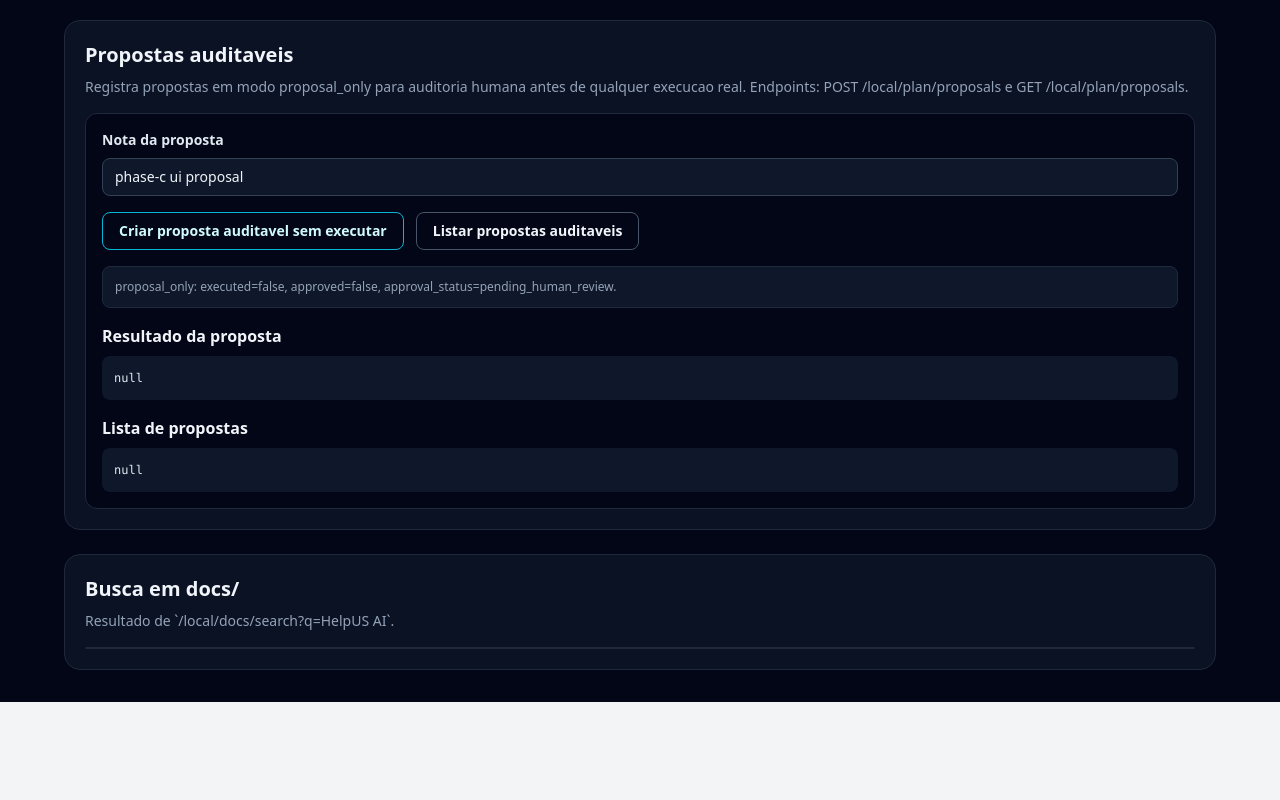
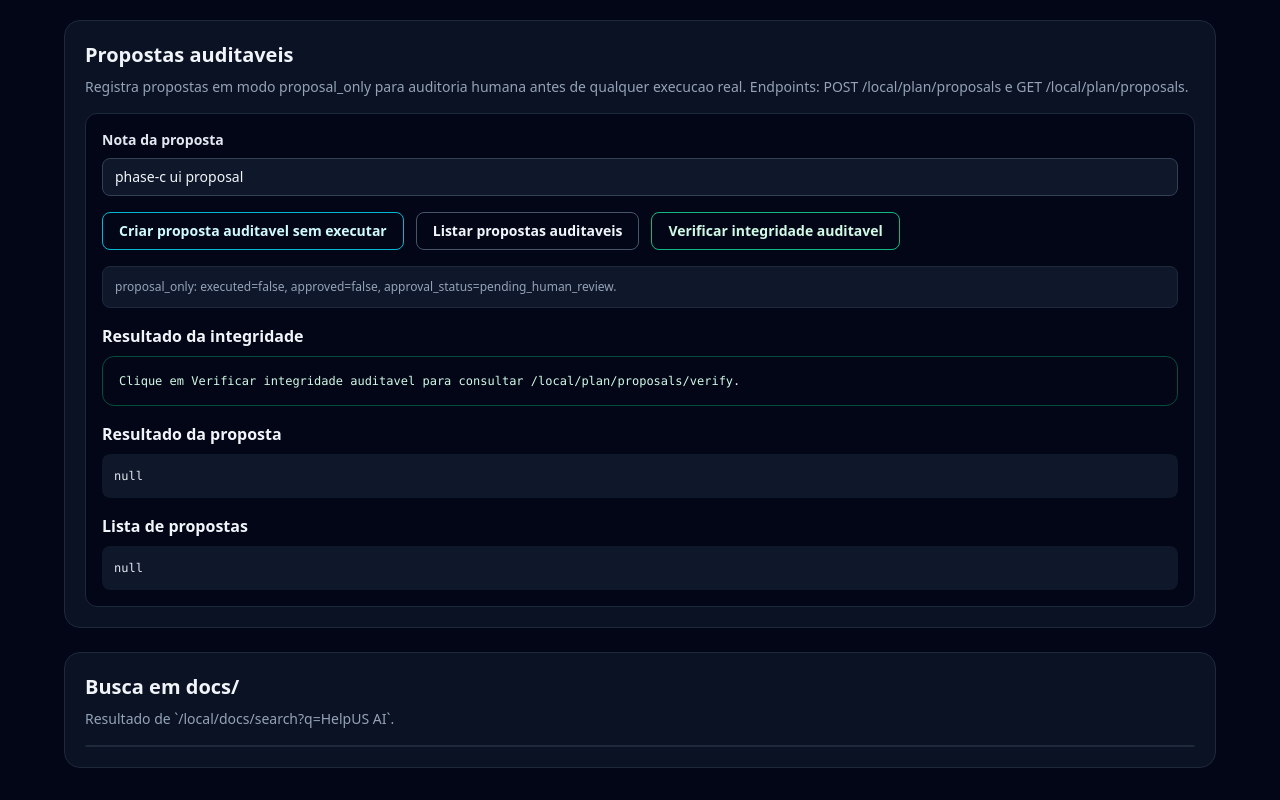
Before and after one commit to HelpUSA/helpus-ai, a Next.js app in the folder frontend/: page /admin/local in a window 1280 px wide. Shown: the part 1363-2163 px from the top of the page. Before the commit the page ends 2065 px from the top, so only its background shows below. Built offline with nearby package versions, Linux system fonts and the light colour scheme.

Commit message:
feat: show local audit integrity in admin

```diff
--- a/frontend/src/app/admin/local/page.tsx
+++ b/frontend/src/app/admin/local/page.tsx
@@ -106,6 +106,7 @@ export default function AdminLocalReadonlyPage() {
   const [proposalNote, setProposalNote] = useState('phase-c ui proposal')
   const [proposalResult, setProposalResult] = useState<unknown>(null)
   const [proposals, setProposals] = useState<unknown>(null)
+  const [proposalIntegrity, setProposalIntegrity] = useState<unknown>(null)
   const [proposalLoading, setProposalLoading] = useState(false)
   const [loading, setLoading] = useState(false)
   const [erro, setErro] = useState('')
@@ -240,6 +241,19 @@ export default function AdminLocalReadonlyPage() {
       setProposals(proposalList)
     } catch (error) {
       setErro(error instanceof Error ? error.message : 'Falha ao listar propostas auditaveis.')
+    } finally {
+      setProposalLoading(false)
+    }
+  }, [fetchLocal])
+
+  const verificarIntegridadePropostas = useCallback(async () => {
+    try {
+      setProposalLoading(true)
+      setErro('')
+      const integrity = await fetchLocal<unknown>('/local/plan/proposals/verify')
+      setProposalIntegrity(integrity)
+    } catch (error) {
+      setErro(error instanceof Error ? error.message : 'Falha ao verificar integridade das propostas.')
     } finally {
       setProposalLoading(false)
     }
@@ -435,10 +449,24 @@ export default function AdminLocalReadonlyPage() {
                 >
                   Listar propostas auditaveis
                 </button>
+                <button
+                  className="rounded-lg border border-emerald-500 px-4 py-2 text-sm font-semibold text-emerald-100 hover:bg-emerald-950 disabled:cursor-not-allowed disabled:opacity-60"
+                  disabled={proposalLoading}
+                  onClick={() => void verificarIntegridadePropostas()}
+                  type="button"
+                >
+                  Verificar integridade auditavel
+                </button>
               </div>
               <p className="rounded-lg border border-slate-800 bg-slate-900 p-3 text-xs text-slate-400">
                 proposal_only: executed=false, approved=false, approval_status=pending_human_review.
               </p>
+              <div>
+                <h3 className="font-semibold text-slate-100">Resultado da integridade</h3>
+                <pre className="mt-2 max-h-64 overflow-auto rounded-xl border border-emerald-900 bg-slate-950 p-4 text-xs text-emerald-100">
+                  {proposalIntegrity ? prettyJson(proposalIntegrity) : 'Clique em Verificar integridade auditavel para consultar /local/plan/proposals/verify.'}
+                </pre>
+              </div>
               <div>
                 <h3 className="font-semibold text-slate-100">Resultado da proposta</h3>
                 <pre className="mt-2 max-h-64 overflow-auto rounded-lg bg-slate-900 p-3 text-xs leading-5 text-slate-200">{prettyJson(proposalResult)}</pre>
--- a/package.json
+++ b/package.json
@@ -23,6 +23,8 @@
     "smoke:phase-c-ui": "python scripts/helpusai/smoke_admin_local_audit_proposals_panel.py",
     "smoke:phase-c-safety": "python scripts/38_smoke_local_executor_absent.py",
     "smoke:phase-d-integrity": "python scripts/39_smoke_local_audit_integrity.py",
-    "smoke:phase-d": "npm run smoke:phase-d-integrity && npm run smoke:phase-c"
+    "smoke:phase-d": "npm run smoke:phase-d-integrity && npm run smoke:phase-c",
+    "smoke:phase-e-ui": "python scripts/helpusai/smoke_admin_local_audit_integrity_panel.py",
+    "smoke:phase-e": "npm run smoke:phase-e-ui && npm run smoke:phase-d"
   }
 }
```
Also changed, not shown: 4 other files (tests, documents, lock files or other folders).
